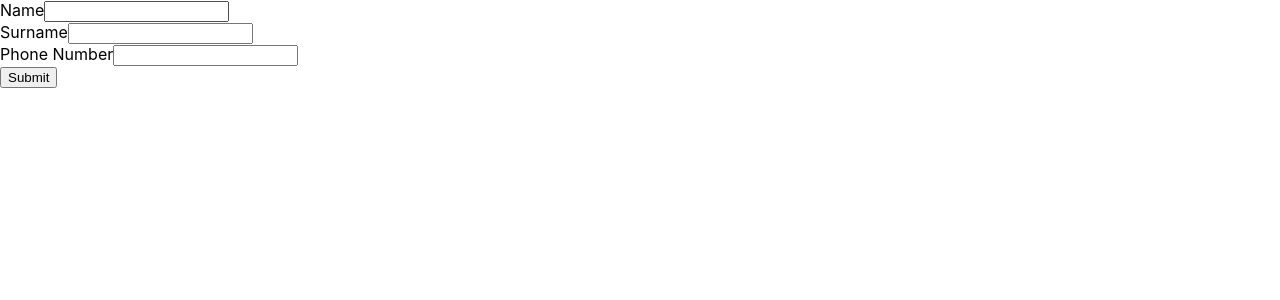
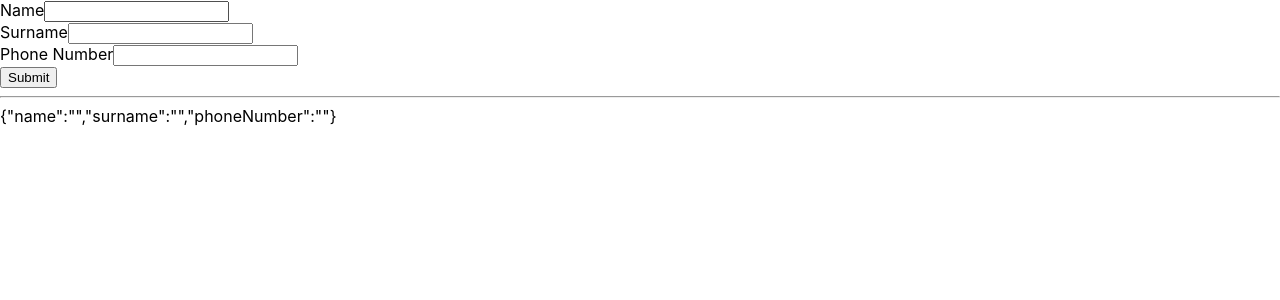
Before and after one commit to ddfilipov/phone-number-react, a React (Create React App) app: page / in a window 1280 px wide. Shown: the top 300 px of the page. Built offline with nearby package versions, Linux system fonts and the light colour scheme.

Commit message:
stuff happening while onChanging

```diff
--- a/src/components/Form.tsx
+++ b/src/components/Form.tsx
@@ -1,4 +1,4 @@
-import { ChangeEvent, FC, FormEvent, useState } from "react";
+import { ChangeEvent, FC, FormEvent, useEffect, useState } from "react";
 
 interface IFormValues {
     name: string;
@@ -20,23 +20,27 @@ export const Form: FC = () => {
 
     const onChangeValue = (event: ChangeEvent<HTMLInputElement>) => {
         console.log("I'm changing!! ", event.target.name);
+        // setFormValues({...formValues,[event.target.name: event.target.value]})
+        setFormValues({ ...formValues, [event.target.name]: event.target.value });
     };
 
     return (
         <form onSubmit={handleSubmit}>
             <div>
                 <label htmlFor="name">Name</label>
-                <input id="name" type="text" />
+                <input id="name" name="name" type="text" onChange={onChangeValue} />
             </div>
             <div>
                 <label htmlFor="surname">Surname</label>
-                <input id="surname" type="text" />
+                <input id="surname" name="surname" type="text" onChange={onChangeValue} />
             </div>
             <div>
                 <label htmlFor="phoneNumber">Phone Number</label>
-                <input id="phoneNumber" type="text" />
+                <input id="phoneNumber" name="phoneNumber" type="text" onChange={onChangeValue} />
             </div>
             <button type="submit">Submit</button>
+            <hr />
+            {JSON.stringify(formValues)}
         </form>
     );
 };
```
